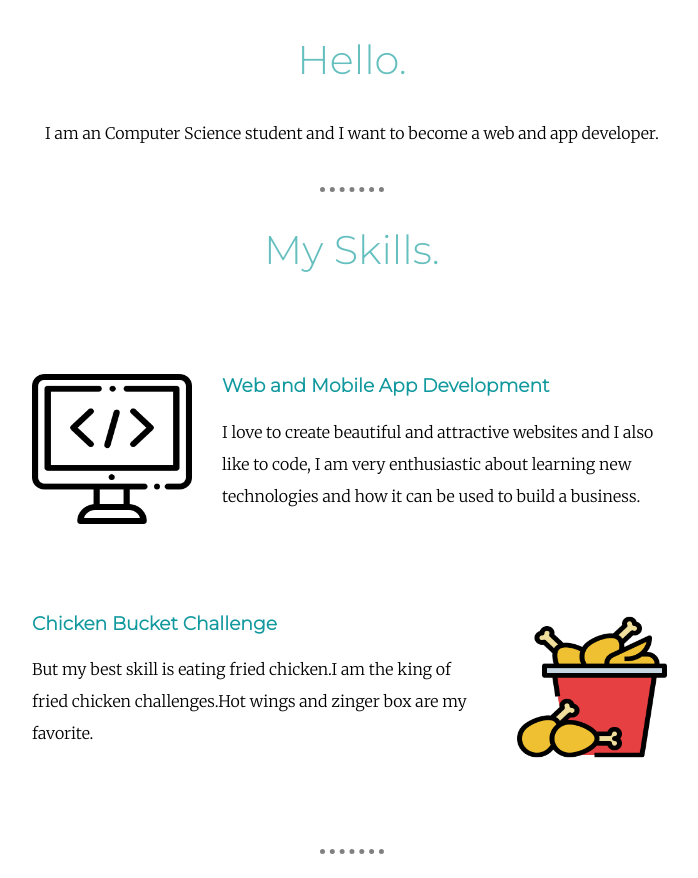
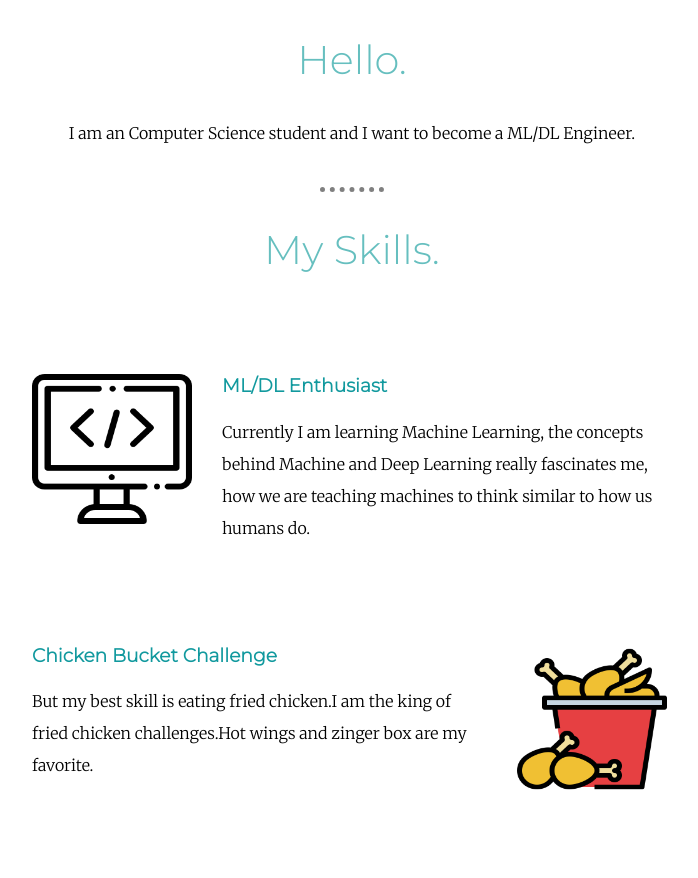
Before and after one commit to ajalsakare/Website-2, a plain HTML site: page index.html in a window 1280 px wide. Shown: the part 931-1809 px from the top of the page, without its empty margins (288-986 px from the left). Drawn offline with Linux system fonts and the light colour scheme.

Commit message:
Update index.html
Updates my skills section

```diff
--- a/index.html
+++ b/index.html
@@ -23,15 +23,15 @@
     <div class="profile">
       <img src="images/circle-cropped.png" height="150" width="150" alt="Profile Picture">
       <h2>Hello.</h2>
-      <p  class="profile-paragraph">I am an Computer Science student and I want to become a web and app developer.</p>
+      <p  class="profile-paragraph">I am an Computer Science student and I want to become a ML/DL Engineer.</p>
     </div>
     <hr>
     <div class="skills">
       <h2>My Skills.</h2>
       <div class="skill-row">
         <img class="code" src="images/coding.png" height="150" width="150"alt="">
-        <h3>Web and Mobile App Development</h3>
-        <p>I love to create beautiful and attractive websites and I also like to code, I am very enthusiastic about learning new technologies and how it can be used to build a business. </p>
+        <h3>ML/DL Enthusiast</h3>
+        <p>Currently I am learning Machine Learning, the concepts behind Machine and Deep Learning really fascinates me, how we are teaching machines to think similar to how us humans do. </p>
       </div>
       <div class="skill-row">
         <img class="chicken" src="images/fried-chicken.png" width="150" height="150" alt="">
```
